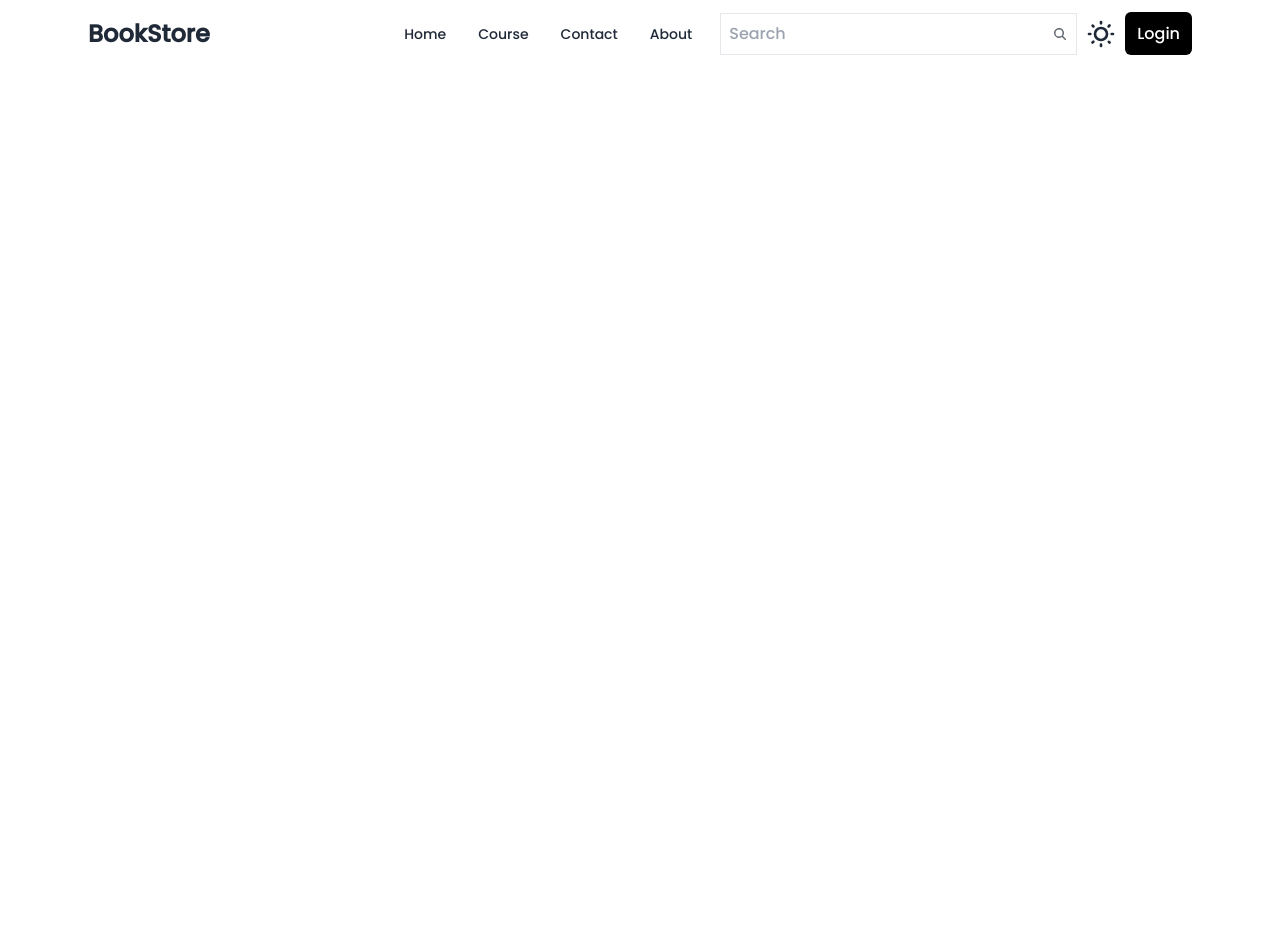
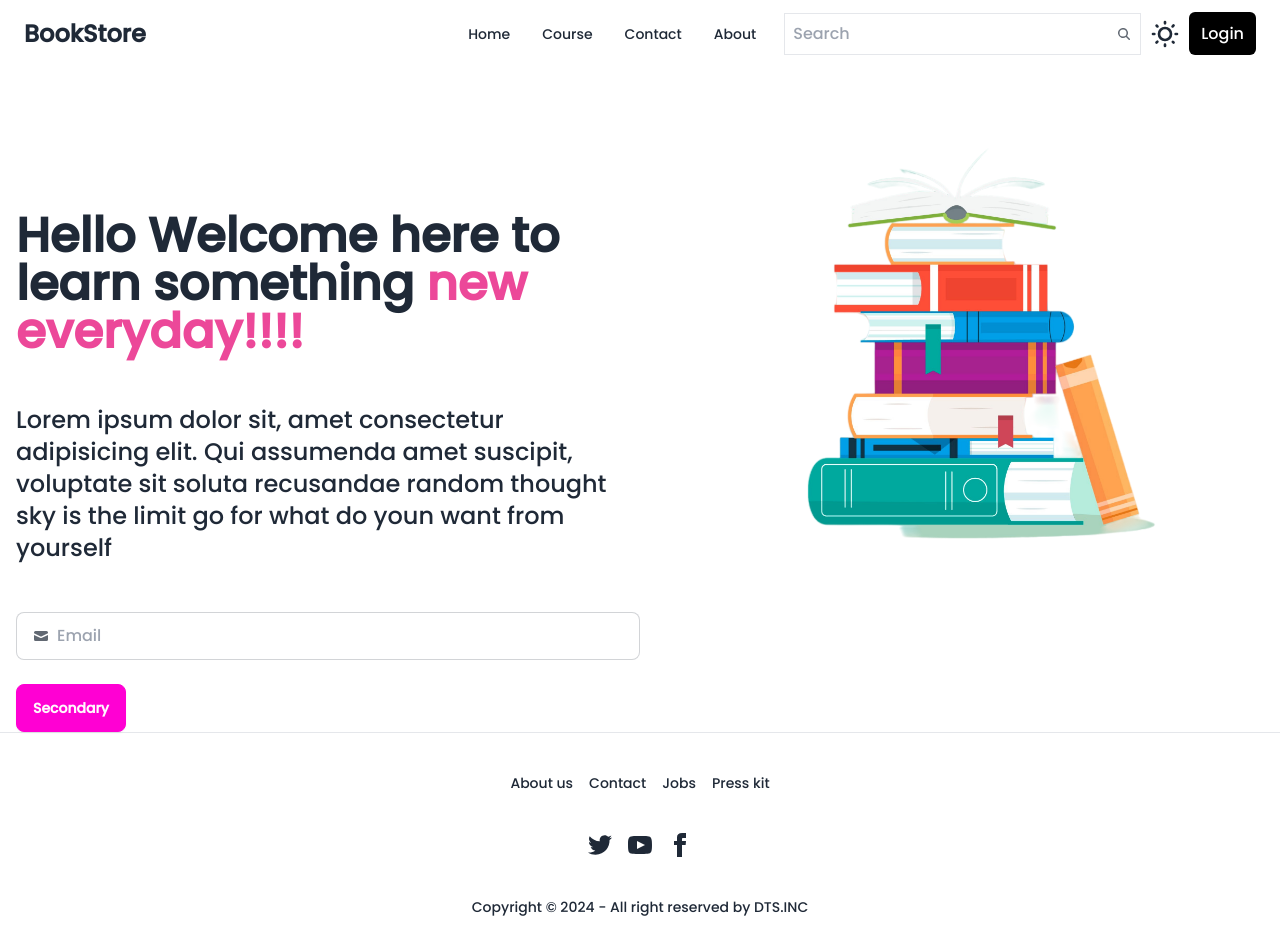
Before and after one commit to Syed-Isar/BookStoreApp, a React app in the folder Frontend/: page / in a window 1280 px wide. Shown: the top 952 px of the page. Before the commit the page ends 800 px from the top, so only its background shows below. Built offline with nearby package versions, Linux system fonts and the light colour scheme; the HTML template or start-up script is replaced by a standard one.

Commit message:
Working on the banner component

```diff
--- a/Frontend/src/App.jsx
+++ b/Frontend/src/App.jsx
@@ -1,10 +1,14 @@
 import React from 'react'
 import Navbar from './components/Navbar'
+import Banner from './components/Banner'
+import Footer from './components/Footer'
 
 function App() {
   return (
    <>
    <Navbar/>
+   <Banner/>
+   <Footer/>
    </>
   )
 }
--- /dev/null
+++ b/Frontend/src/components/Banner.jsx
@@ -0,0 +1,41 @@
+import React from "react";
+import banner from "/images/banner.png";
+
+function Banner() {
+  return (
+    <div class="max-w-screen-2xl container mx-auto md:px-15 px-4 flex flex-col md:flex-row ">
+      <div className="md:w-1/2 mt-12 md:mt-36">
+        <div className="space-y-12">
+          <h1 className="text-5xl font-bold">
+            Hello Welcome here to learn something{" "}
+            <span className=" text-pink-500">new everyday!!!!</span>
+          </h1>
+          <p className="text-2xl">
+            Lorem ipsum dolor sit, amet consectetur adipisicing elit. Qui
+            assumenda amet suscipit, voluptate sit soluta recusandae random
+            thought sky is the limit go for what do youn want from yourself
+          </p>
+          <label className="input input-bordered flex items-center gap-2">
+            <svg
+              xmlns="http://www.w3.org/2000/svg"
+              viewBox="0 0 16 16"
+              fill="currentColor"
+              className="h-4 w-4 opacity-70"
+            >
+              <path d="M2.5 3A1.5 1.5 0 0 0 1 4.5v.793c.026.009.051.02.076.032L7.674 8.51c.206.1.446.1.652 0l6.598-3.185A.755.755 0 0 1 15 5.293V4.5A1.5 1.5 0 0 0 13.5 3h-11Z" />
+              <path d="M15 6.954 8.978 9.86a2.25 2.25 0 0 1-1.956 0L1 6.954V11.5A1.5 1.5 0 0 0 2.5 13h11a1.5 1.5 0 0 0 1.5-1.5V6.954Z" />
+            </svg>
+            <input type="text" className="grow" placeholder="Email" />
+          </label>
+
+        </div>
+        <button className="btn btn-secondary mt-6">Secondary</button>
+      </div>
+      <div className="md:w-1/2">
+      <img src={banner} className=" md:w-5/6 md:mx-16" alt="" />
+      </div>
+    </div>
+  );
+}
+
+export default Banner;
--- /dev/null
+++ b/Frontend/src/components/Footer.jsx
@@ -0,0 +1,61 @@
+import React from "react";
+
+function Footer() {
+  return (
+    <div>
+        <hr />
+      <footer className="footer footer-center text-base-content rounded p-10">
+        <nav className="grid grid-flow-col gap-4">
+          <a className="link link-hover">About us</a>
+          <a className="link link-hover">Contact</a>
+          <a className="link link-hover">Jobs</a>
+          <a className="link link-hover">Press kit</a>
+        </nav>
+        <nav>
+          <div className="grid grid-flow-col gap-4">
+            <a>
+              <svg
+                xmlns="http://www.w3.org/2000/svg"
+                width="24"
+                height="24"
+                viewBox="0 0 24 24"
+                className="fill-current"
+              >
+                <path d="M24 4.557c-.883.392-1.832.656-2.828.775 1.017-.609 1.798-1.574 2.165-2.724-.951.564-2.005.974-3.127 1.195-.897-.957-2.178-1.555-3.594-1.555-3.179 0-5.515 2.966-4.797 6.045-4.091-.205-7.719-2.165-10.148-5.144-1.29 2.213-.669 5.108 1.523 6.574-.806-.026-1.566-.247-2.229-.616-.054 2.281 1.581 4.415 3.949 4.89-.693.188-1.452.232-2.224.084.626 1.956 2.444 3.379 4.6 3.419-2.07 1.623-4.678 2.348-7.29 2.04 2.179 1.397 4.768 2.212 7.548 2.212 9.142 0 14.307-7.721 13.995-14.646.962-.695 1.797-1.562 2.457-2.549z"></path>
+              </svg>
+            </a>
+            <a>
+              <svg
+                xmlns="http://www.w3.org/2000/svg"
+                width="24"
+                height="24"
+                viewBox="0 0 24 24"
+                className="fill-current"
+              >
+                <path d="M19.615 3.184c-3.604-.246-11.631-.245-15.23 0-3.897.266-4.356 2.62-4.385 8.816.029 6.185.484 8.549 4.385 8.816 3.6.245 11.626.246 15.23 0 3.897-.266 4.356-2.62 4.385-8.816-.029-6.185-.484-8.549-4.385-8.816zm-10.615 12.816v-8l8 3.993-8 4.007z"></path>
+              </svg>
+            </a>
+            <a>
+              <svg
+                xmlns="http://www.w3.org/2000/svg"
+                width="24"
+                height="24"
+                viewBox="0 0 24 24"
+                className="fill-current"
+              >
+                <path d="M9 8h-3v4h3v12h5v-12h3.642l.358-4h-4v-1.667c0-.955.192-1.333 1.115-1.333h2.885v-5h-3.808c-3.596 0-5.192 1.583-5.192 4.615v3.385z"></path>
+              </svg>
+            </a>
+          </div>
+        </nav>
+        <aside>
+          <p>
+            Copyright © {new Date().getFullYear()} - All right reserved by DTS.INC
+          </p>
+        </aside>
+      </footer>
+    </div>
+  );
+}
+
+export default Footer;
--- a/Frontend/src/components/Navbar.jsx
+++ b/Frontend/src/components/Navbar.jsx
@@ -11,7 +11,7 @@
     )
     return (
         <>
-            <div className='md:px-20 px-5' >
+            <div className=' max-w-screen-2xl container mx-auto md:px-15 px-4' >
                 <div className="navbar bg-base-100">
                     <div className="navbar-start">
                         <div className="dropdown">
--- a/Frontend/src/index.css
+++ b/Frontend/src/index.css
@@ -1,5 +1,4 @@
 @import url('https://fonts.googleapis.com/css2?family=Fredoka:wght@300..700&family=Poppins:wght@500&display=swap');
-
 
 @tailwind base;
 @tailwind components;
```
Also changed, not shown: Frontend/public/images/banner.png (added).
